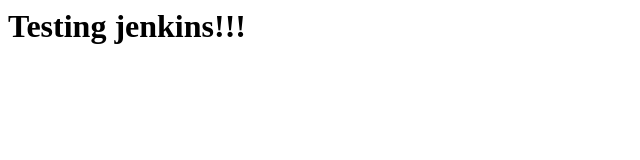
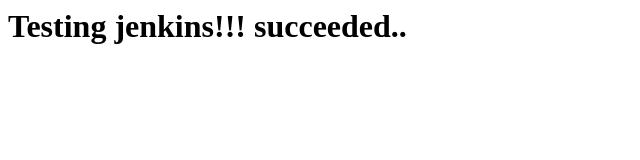
Before and after one commit to ankikcooll/testing1, a plain HTML site: page index.html in a window 1280 px wide. Shown: the whole page, without its empty margins (0-640 px from the left). Drawn offline with Linux system fonts and the light colour scheme.

Commit message:
updated index file

```diff
--- a/index.html
+++ b/index.html
@@ -1,5 +1,5 @@
 <html>
 
-    <h1>Testing jenkins!!! </h1>
+    <h1>Testing jenkins!!! succeeded..</h1>
 
 </html>
```
